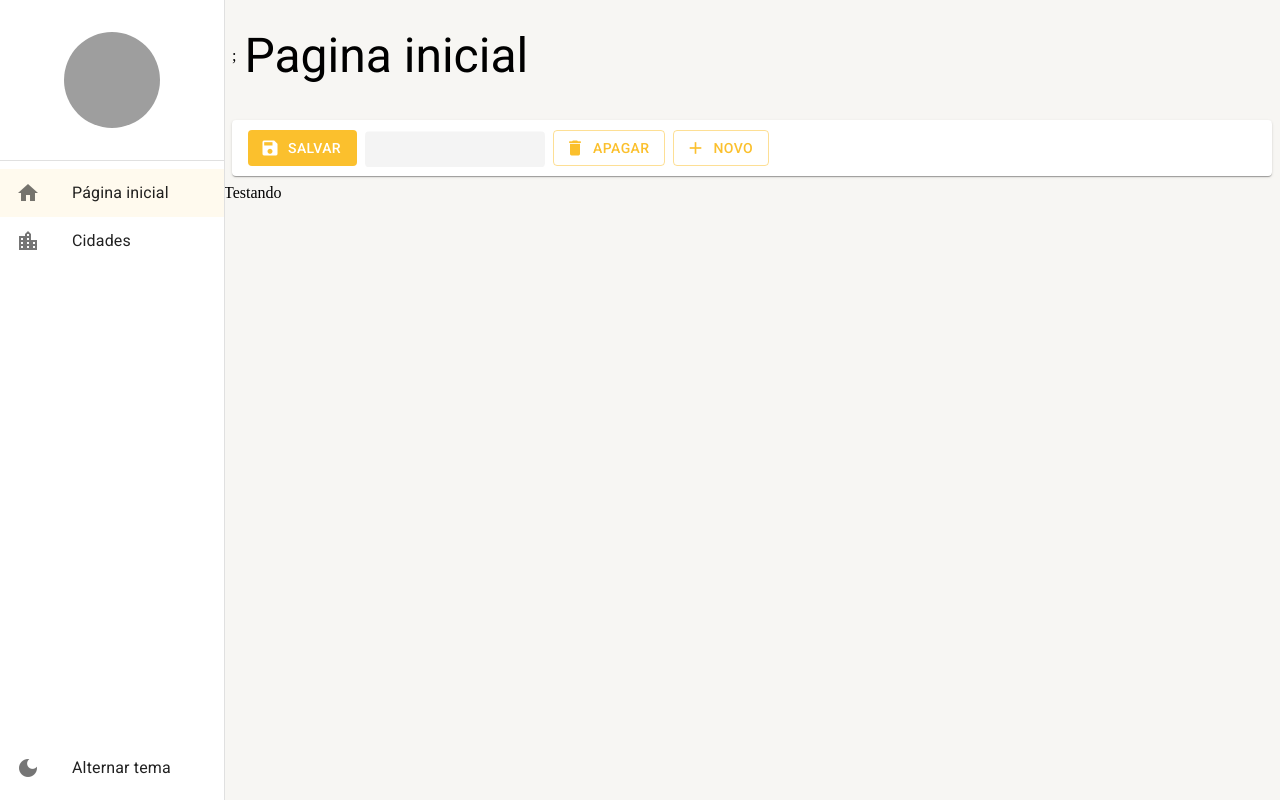
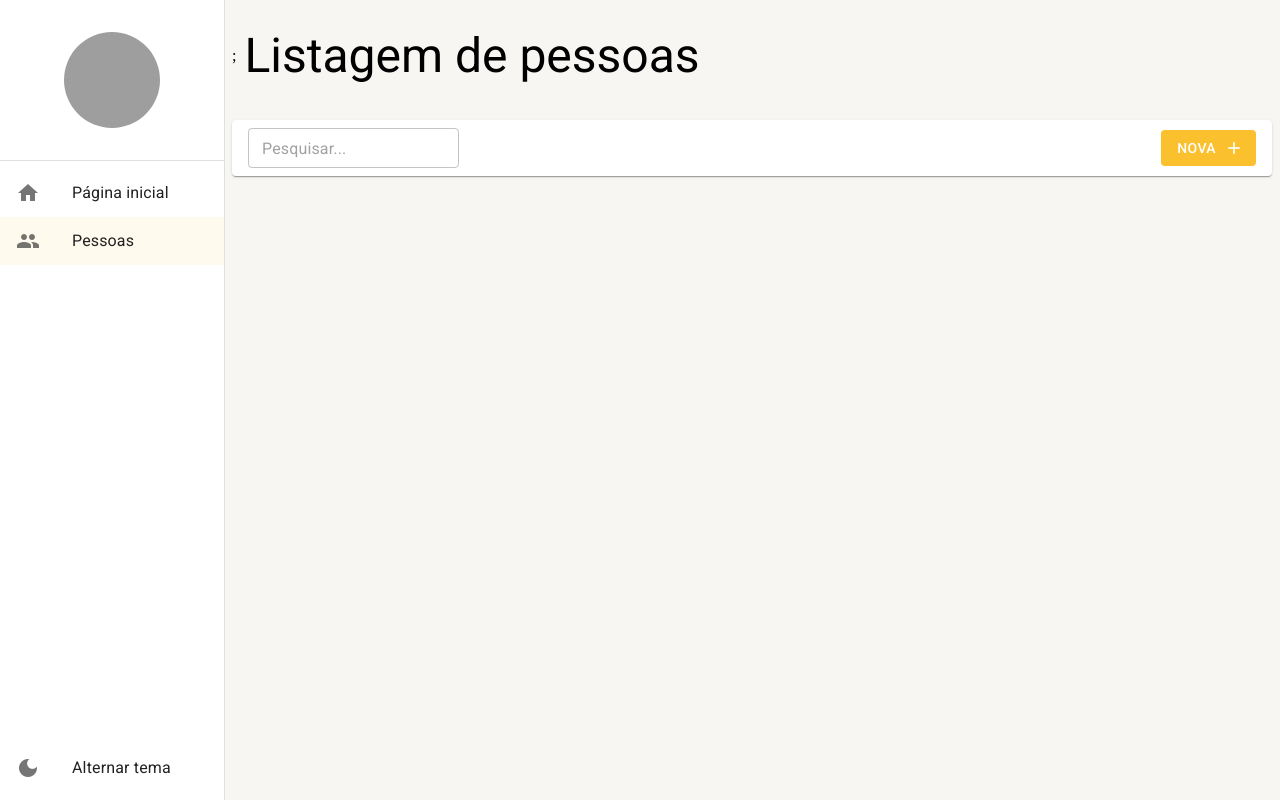
Before and after one commit to Viniciuss2207/Cadastros, a React (Create React App) app: page /pessoas in a window 1280 px wide. Before the commit this address led to /pagina-inicial. Built offline with nearby package versions, Linux system fonts and the light colour scheme; data requests are answered from the project's data file; grey boxes are pictures that could not be loaded.

Commit message:
ft:  Consultando backend montando lista no React

```diff
--- a/mock/database.json
+++ b/mock/database.json
@@ -1,8 +1,9 @@
 {
     "pessoas": [{
         "id": 1,
-        "nome": "juca",
-        "sobrenome": "Silva"
+        "email": "juca@gmail.com",
+        "cidade": 1,
+        "nomeCompleto":"juca Paulin"
     }]
 
 }
--- a/src/pages/index.ts
+++ b/src/pages/index.ts
@@ -1,2 +1,2 @@
 export * from './dashboard/Dashboard';
-export * from './cidades/ListagemDeCidade'
+export * from './pessoas/ListagemDePessoas'
--- a/src/pages/cidades/ListagemDeCidade.tsx
+++ b/src/pages/pessoas/ListagemDePessoas.tsx
@@ -1,18 +1,31 @@
-import { useMemo } from "react";
+import { useEffect, useMemo } from "react";
 import { useSearchParams } from "react-router-dom"
 import { FerramentasDalistagem } from "../../shared/components"
 import { LayoutBaseDePagina } from "../../shared/layouts"
+import { PessoasService } from "../../shared/services/api/pessoas/PessoasService";
 
-export const ListagemDeCidade: React.FC = () => {
+export const ListagemDePessoas: React.FC = () => {
     const [searchParams, setSearchParams] = useSearchParams();
 
     const busca = useMemo(() => {
         return searchParams.get('busca') || '';
     }, [searchParams]  )
 
+    useEffect(() =>{
+
+        PessoasService.getAll(1, busca)
+        .then((result) =>{
+            if(result instanceof Error){
+                alert(result.message)
+            } else{
+             console.log(result);
+            }
+        });
+    },[busca]);
+
     return(
         <LayoutBaseDePagina
-        titulo='Listagem de cidades'
+        titulo='Listagem de pessoas'
         barraDeFerramentas={
             <FerramentasDalistagem
               textoDaBotaoNovo='Nova'
--- a/src/routes/index.tsx
+++ b/src/routes/index.tsx
@@ -1,7 +1,7 @@
 
 import { useEffect } from 'react';
 import { Routes, Route, Navigate } from 'react-router-dom';
-import { Dashboard, ListagemDeCidade} from '../pages';
+import { Dashboard, ListagemDePessoas} from '../pages';
 import { useDrawerContext } from '../shared/contexts';
 export const AppRoutes = () => {
   const {  setDrawerOptions } = useDrawerContext();
@@ -14,9 +14,9 @@
         path:'/pagina-inicial',
       },
       {
-       icon:'location_city',
-       path:'/cidades',
-       label:'Cidades',
+       icon:'people',
+       path:'/pessoas',
+       label:'Pessoas',
       },
 
     ]);
@@ -25,9 +25,9 @@
   return (
     <Routes>
       <Route path="/pagina-inicial" element={<Dashboard/>} />
-      <Route path="/cidades" element={<ListagemDeCidade/>} />
+      <Route path="/pessoas" element={<ListagemDePessoas/>} />
 
-{   /*   <Route path="/cidades/detalhe/:id" element={<Dashboard/>} />  */ }
+{   /*   <Route path="/pessoas/detalhe/:id" element={<Dashboard/>} />  */ }
 
      <Route path="*" element={<Navigate to="/pagina-inicial"/>}/>
     </Routes>
```
